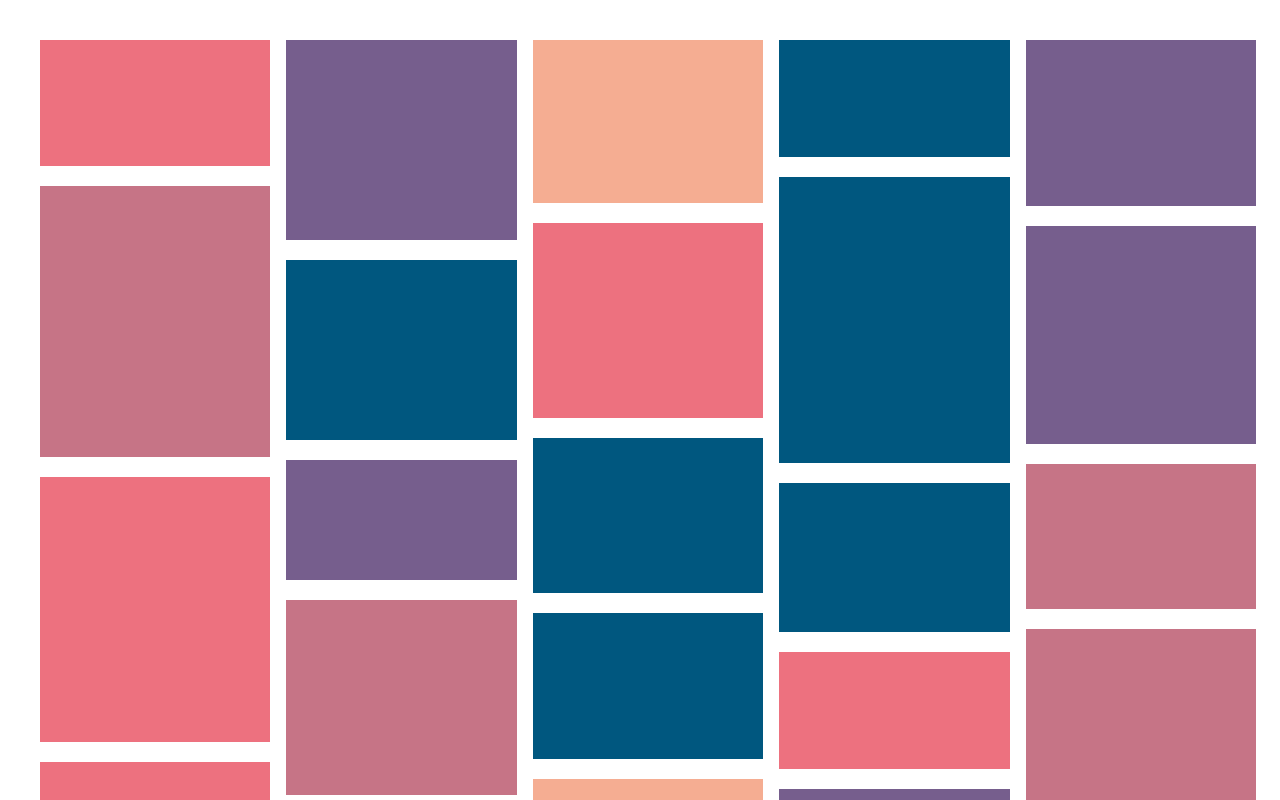
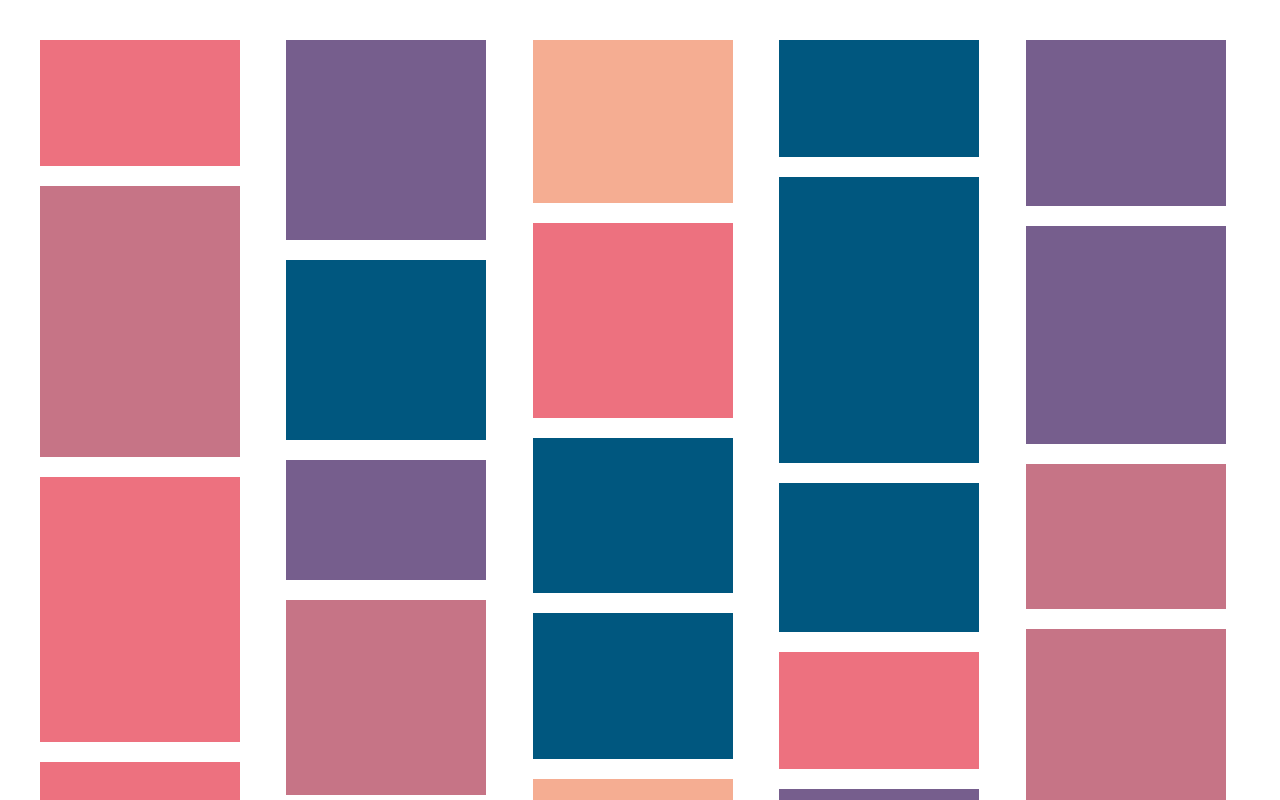
Before and after one commit to mrjackphil/masonry-app, a React (Create React App) app: page / in a window 1280 px wide. Shown: the top 800 px of the page. Built offline with nearby package versions, Linux system fonts and the light colour scheme.

Commit message:
Refactor Tile component to work with ModalTile

```diff
--- a/src/components/Tile.css
+++ b/src/components/Tile.css
@@ -1,5 +1,8 @@
 .tile {
 	margin: .5rem;
+	position: relative;
 	display: inline-block;
+	cursor: pointer;
 	width: 100%;
+	max-width: 200px;
 }
--- a/src/components/Tile.tsx
+++ b/src/components/Tile.tsx
@@ -1,13 +1,40 @@
 import React, { Component } from 'react'
-import './Tile.css';
+import ModalTile from './ModalTile';
+import './Tile.css'
 
 export default class Element extends Component<ITile> {
+	state: {
+		active: boolean;
+		el: undefined | HTMLDivElement;
+	}
+	constructor(props: ITile) {
+		super(props);
+
+		this.state = {
+			active: false,
+			el: undefined
+		}
+	}
+
   render() {
       return (
-            <div className='tile' style={{
+        <div>
+          <div
+            className='tile'
+            style={{
               backgroundColor: this.props.color,
               height: this.props.height
-            }}></div>
+            }}
+            onClick={this.click}
+          >
+          </div>
+          { this.state.active && this.state.el &&
+            <ModalTile el={this.state.el} color={this.props.color} height={this.props.height}></ModalTile> }
+        </div>
       );
 	}
+
+	click = (ev: React.MouseEvent<HTMLDivElement, MouseEvent>) => {
+    this.setState({active: !this.state.active, el: ev.target});
 	}
+}
```
Lines whose indentation alone changed are shown as unchanged.
